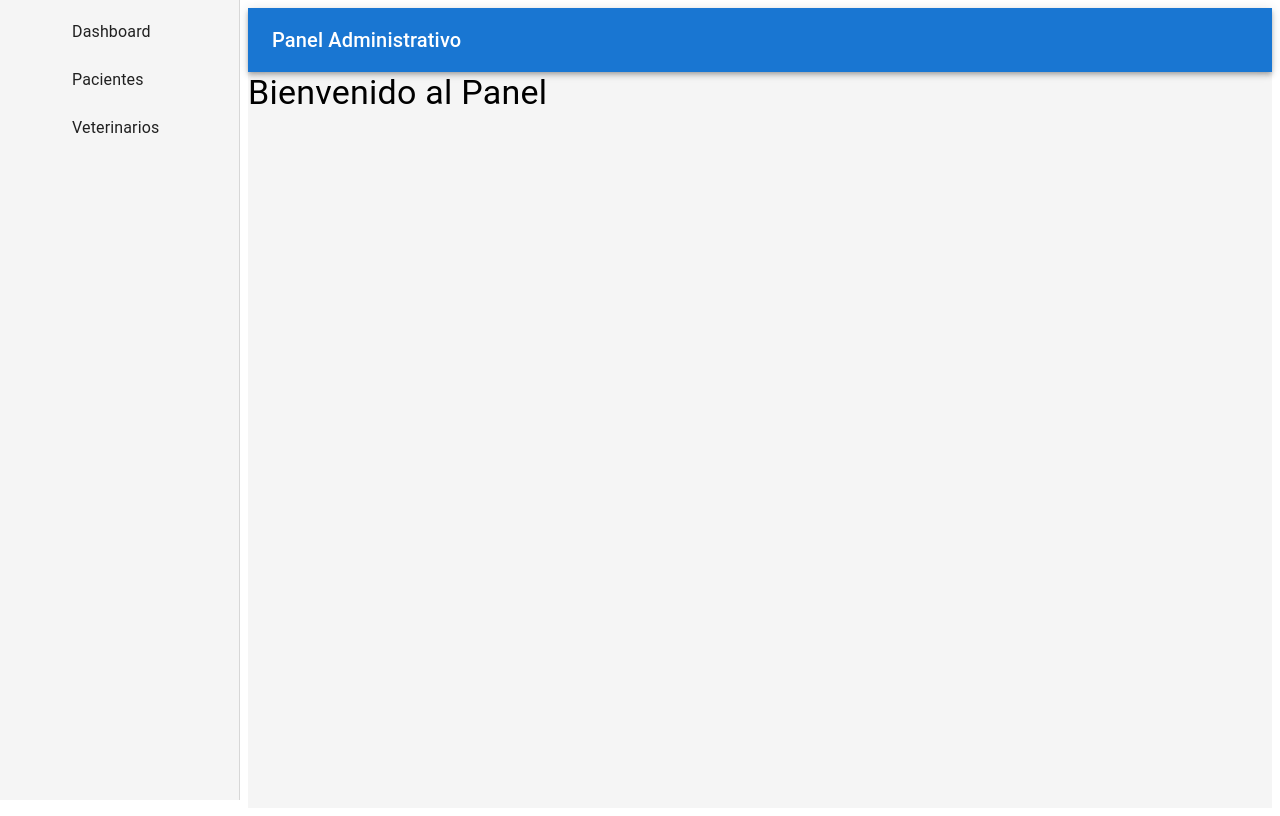
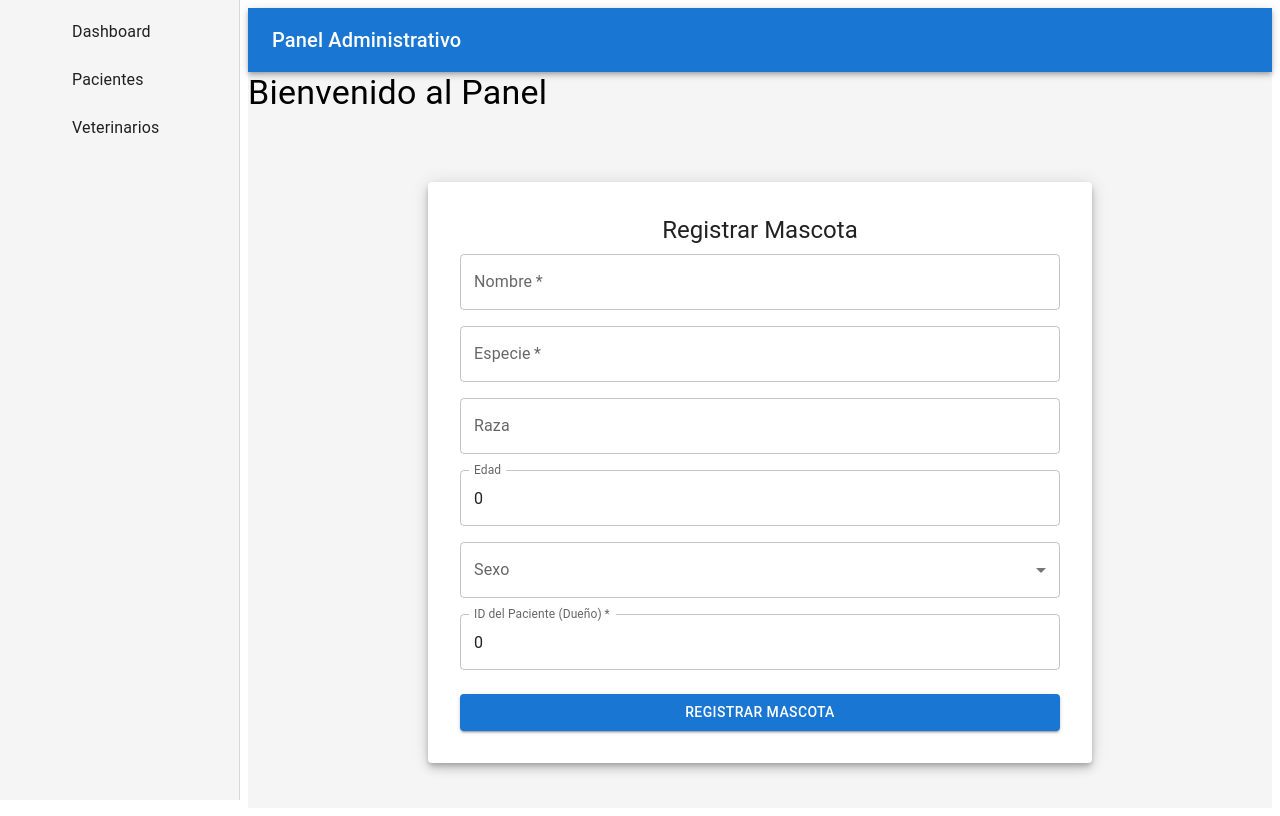
Before and after one commit to P4bu/veterinario-frontend, a React (Vite) app: page /dashboard in a window 1280 px wide. Built offline with nearby package versions, Linux system fonts and the light colour scheme; some icons are missing.

Commit message:
Avanc: Creacion de formulario para mascotas

```diff
--- a/src/components/MascotaForm.tsx
+++ b/src/components/MascotaForm.tsx
@@ -1,5 +1,123 @@
+import React, { useState } from "react";
+import type { MascotaDTO } from "../types/MascotaDTO";
+import {
+  Box,
+  Typography,
+  Paper,
+  TextField,
+  Grid,
+  Button,
+  MenuItem,
+} from "@mui/material";
+
 const MascotaForm = () => {
-  return <></>;
+  const [formData, setFormData] = useState<MascotaDTO>({
+    nombre: "",
+    especie: "",
+    raza: "",
+    edad: 0,
+    sexo: "",
+    pacienteId: 0,
+  });
+
+  const handleChange = (e: React.ChangeEvent<HTMLInputElement>) => {
+    const { name, value } = e.target;
+    setFormData((prev) => ({
+      ...prev,
+      [name]:
+        name === "edad" || name === "pacienteId" ? parseInt(value) : value,
+    }));
+  };
+
+  const handleSubmit = (e: React.FormEvent) => {
+    e.preventDefault();
+    console.log("DATOS DE LA MASCOTA ", formData);
+    // api para guardar mascota
+  };
+
+  return (
+    <>
+      <Box
+        component={Paper}
+        elevation={6}
+        sx={{
+          maxWidth: 600,
+          mx: "auto",
+          mt: 4,
+          p: 4,
+        }}
+      >
+        <Typography variant="h5" textAlign="center" gutterBottom>
+          Registrar Mascota
+        </Typography>
+
+        <Box component="form" onSubmit={handleSubmit} noValidate>
+          <Grid container spacing={2}>
+            <TextField
+              label="Nombre"
+              name="nombre"
+              value={formData.nombre}
+              onChange={handleChange}
+              fullWidth
+              required
+            />
+
+            <TextField
+              label="Especie"
+              name="especie"
+              value={formData.especie}
+              onChange={handleChange}
+              fullWidth
+              required
+            />
+
+            <TextField
+              label="Raza"
+              name="raza"
+              value={formData.raza}
+              onChange={handleChange}
+              fullWidth
+            />
+
+            <TextField
+              label="Edad"
+              name="edad"
+              type="number"
+              value={formData.edad}
+              onChange={handleChange}
+              fullWidth
+            />
+
+            <TextField
+              label="Sexo"
+              name="sexo"
+              select
+              value={formData.sexo}
+              onChange={handleChange}
+              fullWidth
+            >
+              <MenuItem value="Macho">Macho</MenuItem>
+              <MenuItem value="Hembra">Hembra</MenuItem>
+            </TextField>
+
+            <TextField
+              label="ID del Paciente (Dueño)"
+              name="pacienteId"
+              type="number"
+              value={formData.pacienteId}
+              onChange={handleChange}
+              fullWidth
+              required
+            />
+          </Grid>
+
+          <Button type="submit" variant="contained" fullWidth sx={{ mt: 3 }}>
+            Registrar Mascota
+          </Button>
+        </Box>
+      </Box>
+    </>
+  );
 };
 
 export default MascotaForm;
--- a/src/pages/DashboardPage.tsx
+++ b/src/pages/DashboardPage.tsx
@@ -2,6 +2,7 @@ import { Box, Typography } from "@mui/material";
 import Sidebar from "../components/Sidebar";
 import Topbar from "../components/Topbar";
 import { Outlet } from "react-router-dom";
+import MascotaForm from "../components/MascotaForm";
 
 const DashboardPage = () => (
   <Box sx={{ display: "flex", height: "100vh" }}>
@@ -23,6 +24,7 @@ const DashboardPage = () => (
 
       <Box sx={{ p: 3 }}>
         <Outlet />
+        <MascotaForm /> {/* prueba, solo para verlo, se debe manejar los menus */}
       </Box>
     </Box>
   </Box>
```
Also changed, not shown: src/components/VeterinarioForm.tsx (+9 -12 lines).
